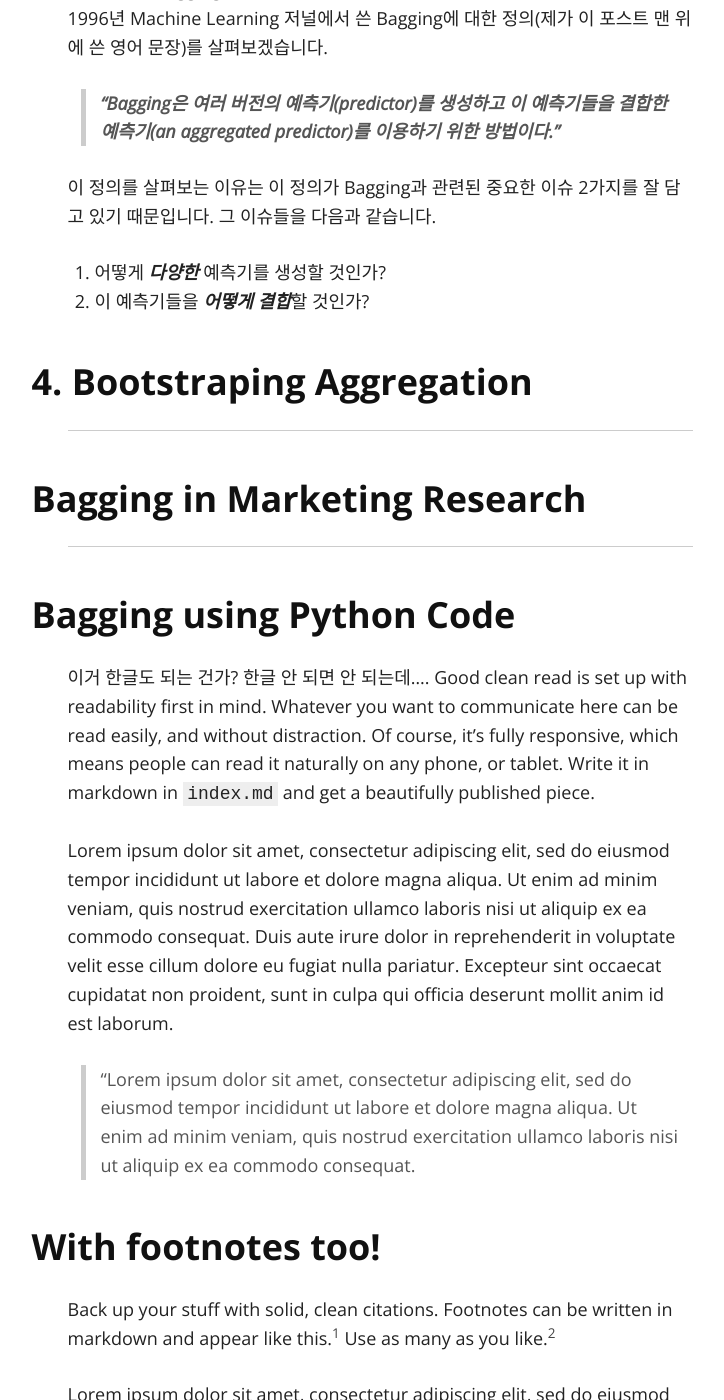
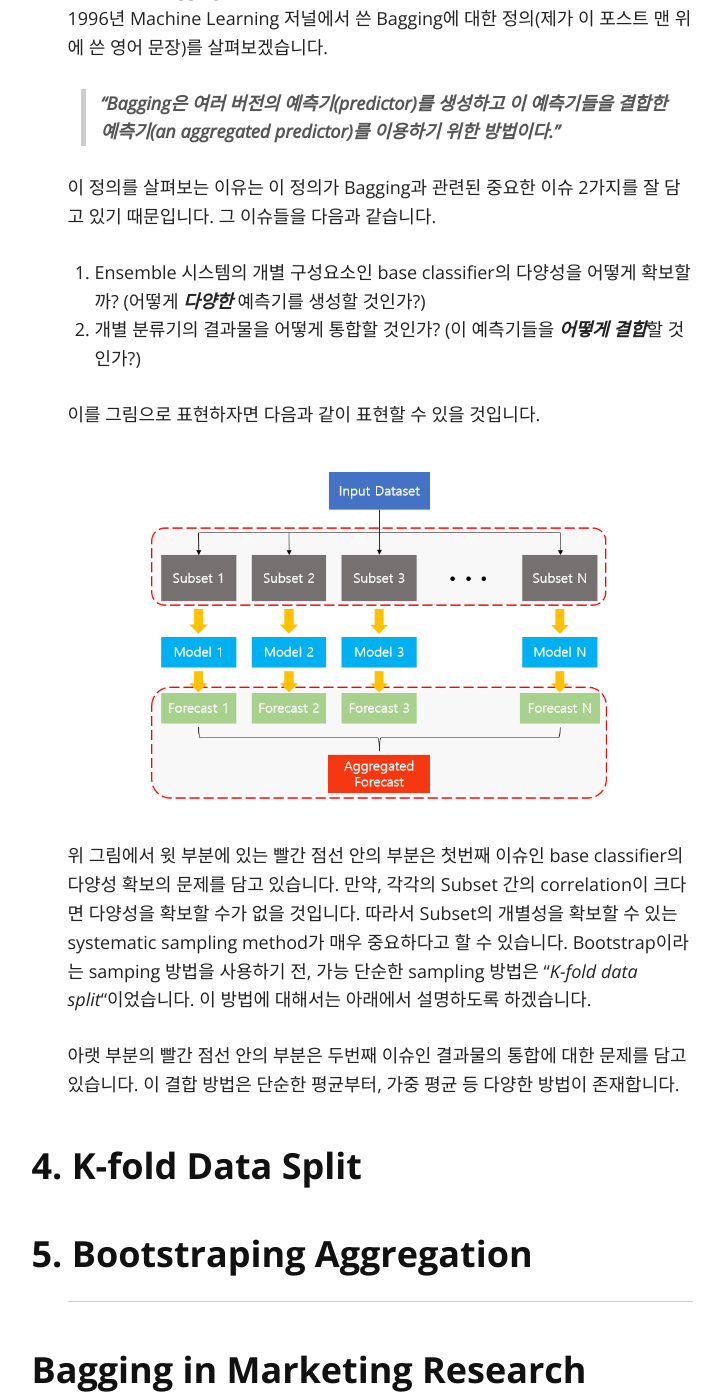
Before and after one commit to seokchaeyoon/seokchaeyoon.github.io, a Jekyll site: the page built from index.md, in a window 1280 px wide and 1400 px high, scrolled down 3698 px. Shown: the whole window, without its empty margins (260-984 px from the left). Built offline with Jekyll 4.4.1, drawn with Linux system fonts in a browser that asks for light colours; nearby versions of some CDN libraries; our own code applies the rules of GitHub Pages for plain Markdown files; some of the changed text lies outside the part shown.

Commit message:
Update index.md

```diff
--- a/index.md
+++ b/index.md
@@ -56,15 +56,20 @@ Ensemble 학습은 이 명제와 매우 비슷한 intuition을 가지고 있습
 
 이 정의를 살펴보는 이유는 이 정의가 Bagging과 관련된 중요한 이슈 2가지를 잘 담고 있기 때문입니다. 그 이슈들을 다음과 같습니다.
 
-1. 어떻게 ***다양한*** 예측기를 생성할 것인가?
-1. 이 예측기들을 ***어떻게 결합***할 것인가?
+1. Ensemble 시스템의 개별 구성요소인 base classifier의 다양성을 어떻게 확보할까? (어떻게 ***다양한*** 예측기를 생성할 것인가?)
+1. 개별 분류기의 결과물을 어떻게 통합할 것인가? (이 예측기들을 ***어떻게 결합***할 것인가?)
+
+이를 그림으로 표현하자면 다음과 같이 표현할 수 있을 것입니다.
+<img src="images/diagram1.PNG" alt="diagram1">
+위 그림에서 윗 부분에 있는 빨간 점선 안의 부분은 첫번째 이슈인 base classifier의 다양성 확보의 문제를 담고 있습니다. 만약, 각각의 Subset 간의 correlation이 크다면 다양성을 확보할 수가 없을 것입니다. 따라서 Subset의 개별성을 확보할 수 있는 systematic sampling method가 매우 중요하다고 할 수 있습니다. Bootstrap이라는 samping 방법을 사용하기 전, 가능 단순한 sampling 방법은 "*K-fold data split*"이었습니다. 이 방법에 대해서는 아래에서 설명하도록 하겠습니다.
+
+아랫 부분의 빨간 점선 안의 부분은 두번째 이슈인 결과물의 통합에 대한 문제를 담고 있습니다. 이 결합 방법은 단순한 평균부터, 가중 평균 등 다양한 방법이 존재합니다.
+
+### 4. K-fold Data Split
 
 
 
-
-
-
-### 4. Bootstraping Aggregation
+### 5. Bootstraping Aggregation
 
 <hr>
 ### Bagging in Marketing Research
```
Also changed, not shown: other parts of index.md (+1 -1 lines).
